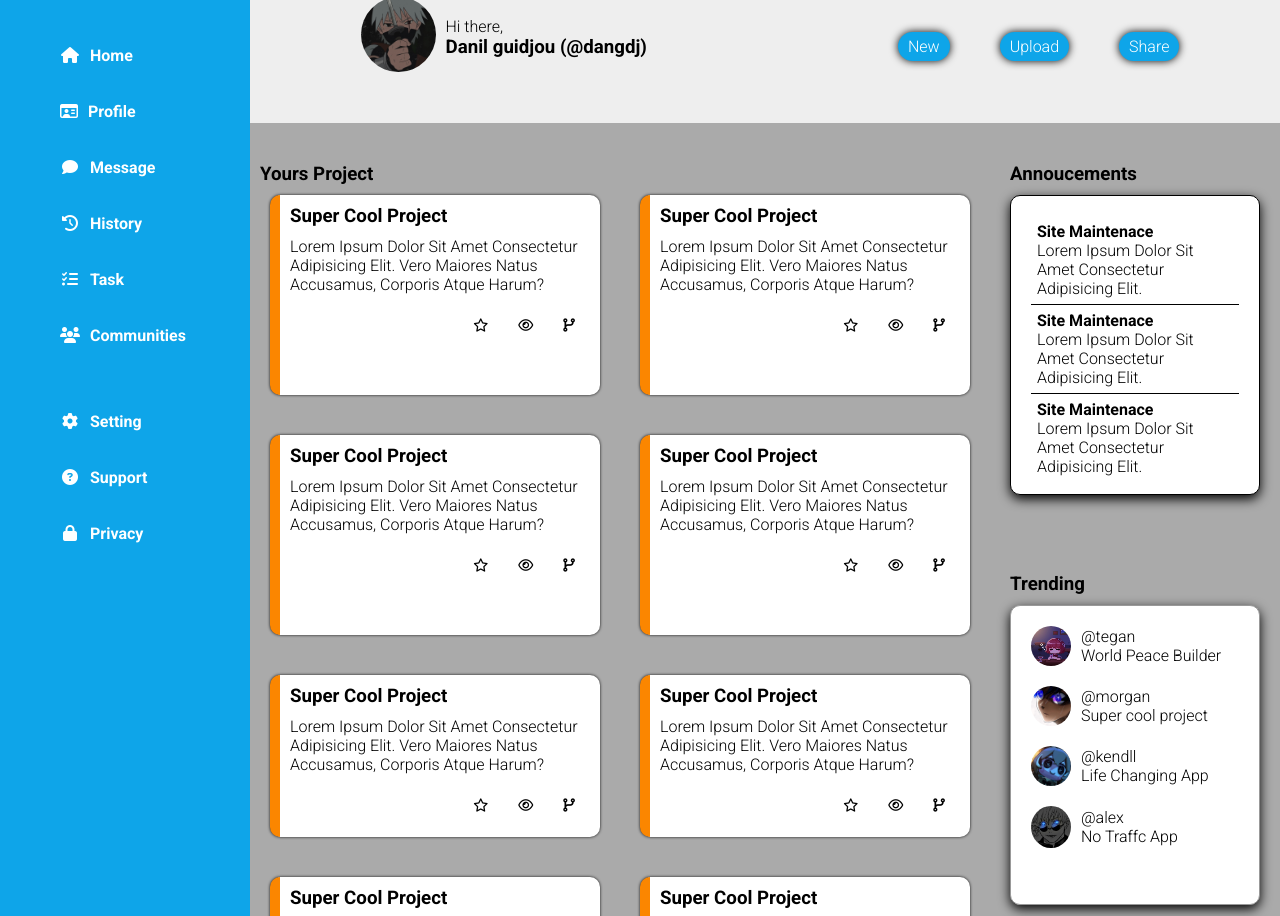
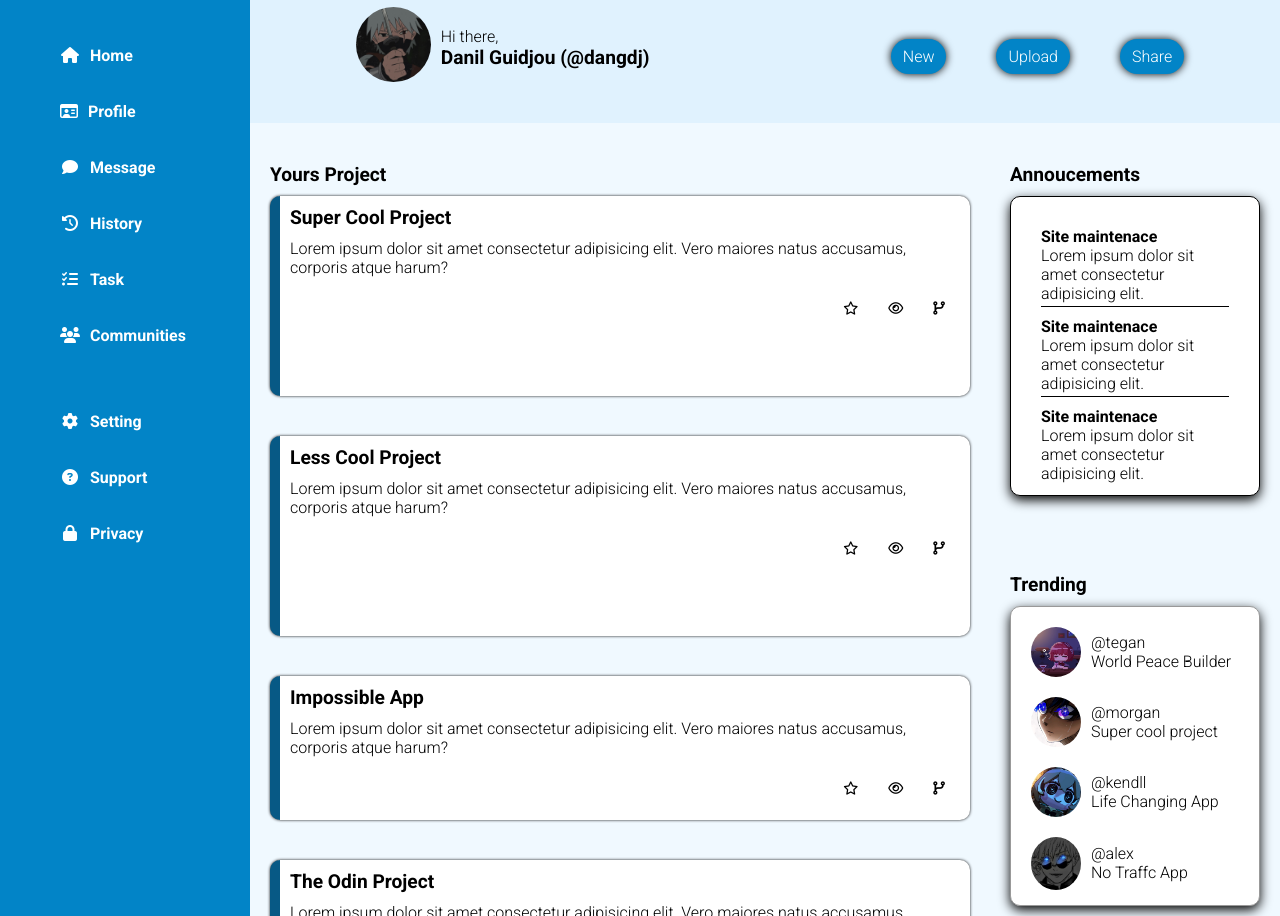
Before and after one commit to D4NIL122IQ/TOP-Admin-Dashboard, a plain HTML site: page index.html in a window 1280 px wide. Shown: the part 77-993 px from the top of the page. Drawn offline with Linux system fonts and the light colour scheme.

Commit message:
LastCommit

```diff
--- a/index.html
+++ b/index.html
@@ -35,7 +35,7 @@
         </div>
         <div class="info">
            <i class="fa-solid fa-bell"></i>
-           <div class="pp"> <img src="./assets/_ 𝘒𝘢𝘬𝘢𝘴𝘩𝘪.jpeg" alt="kakashi-pp" class="min-PP" width="40px"></div>
+           <div class="pp"> <img src="./assets/_ 𝘒𝘢𝘬𝘢𝘴𝘩𝘪.jpeg" alt="kakashi-pp" class="min-PP" width="50px"></div>
            <div class="username"> <H3 class="profil">danil guidjou</H3></div>
         </div>
         </div>
@@ -44,7 +44,7 @@
                 <div class="pp-prin"><img src="./assets/_ 𝘒𝘢𝘬𝘢𝘴𝘩𝘪.jpeg" alt="kakashi-pp" class="max-PP" width="75px"> </div>
                 <div class="information">
                     <div class="hi"><p>Hi there,</p></div>
-                    <h3>Danil guidjou (@dangdj)</h3>
+                    <h3>Danil Guidjou (@dangdj)</h3>
                 </div>
 
             </div>
@@ -70,7 +70,7 @@
                 </div>
             </div>
             <div class="card">
-                <div class="title"><H3>super cool project</H3></div>
+                <div class="title"><H3>less cool project</H3></div>
                 <div class="text"><p>Lorem ipsum dolor sit amet consectetur adipisicing elit. Vero maiores natus accusamus, corporis atque harum? </p></div>
                 <div class="icon">
                     <button><i class="fa-regular fa-star"></i></button>
@@ -79,7 +79,7 @@
                 </div>
             </div>
             <div class="card">
-                <div class="title"><H3>super cool project</H3></div>
+                <div class="title"><H3>impossible app</H3></div>
                 <div class="text"><p>Lorem ipsum dolor sit amet consectetur adipisicing elit. Vero maiores natus accusamus, corporis atque harum? </p></div>
                 <div class="icon">
                     <button><i class="fa-regular fa-star"></i></button>
@@ -88,7 +88,7 @@
                 </div>
             </div>
             <div class="card">
-                <div class="title"><H3>super cool project</H3></div>
+                <div class="title"><H3>the odin project</H3></div>
                 <div class="text"><p>Lorem ipsum dolor sit amet consectetur adipisicing elit. Vero maiores natus accusamus, corporis atque harum? </p></div>
                 <div class="icon">
                     <button><i class="fa-regular fa-star"></i></button>
@@ -97,7 +97,7 @@
                 </div>
             </div>
             <div class="card">
-                <div class="title"><H3>super cool project</H3></div>
+                <div class="title"><H3>mony maker</H3></div>
                 <div class="text"><p>Lorem ipsum dolor sit amet consectetur adipisicing elit. Vero maiores natus accusamus, corporis atque harum? </p></div>
                 <div class="icon">
                     <button><i class="fa-regular fa-star"></i></button>
@@ -106,25 +106,7 @@
                 </div>
             </div>
             <div class="card">
-                <div class="title"><H3>super cool project</H3></div>
-                <div class="text"><p>Lorem ipsum dolor sit amet consectetur adipisicing elit. Vero maiores natus accusamus, corporis atque harum? </p></div>
-                <div class="icon">
-                    <button><i class="fa-regular fa-star"></i></button>
-                    <button><i class="fa-regular fa-eye"></i></button>
-                    <button><i class="fas fa-code-branch"></i></button>
-                </div>
-            </div>
-            <div class="card">
-                <div class="title"><H3>super cool project</H3></div>
-                <div class="text"><p>Lorem ipsum dolor sit amet consectetur adipisicing elit. Vero maiores natus accusamus, corporis atque harum? </p></div>
-                <div class="icon">
-                    <button><i class="fa-regular fa-star"></i></button>
-                    <button><i class="fa-regular fa-eye"></i></button>
-                    <button><i class="fas fa-code-branch"></i></button>
-                </div>
-            </div>
-            <div class="card">
-                <div class="title"><H3>super cool project</H3></div>
+                <div class="title"><H3>ad blocker</H3></div>
                 <div class="text"><p>Lorem ipsum dolor sit amet consectetur adipisicing elit. Vero maiores natus accusamus, corporis atque harum? </p></div>
                 <div class="icon">
                     <button><i class="fa-regular fa-star"></i></button>
@@ -138,15 +120,15 @@
             <h3>annoucements</h3>
             <div class="annoucements">
             <div class="text-anno">
-                <strong>Site maintenace</strong>
+                <H4>Site maintenace</H4>
                 <p>Lorem ipsum dolor sit amet consectetur adipisicing elit.</p>
             </div>
             <div class="text-anno">
-                <strong>Site maintenace</strong>
+                <H4>Site maintenace</H4>
                 <p>Lorem ipsum dolor sit amet consectetur adipisicing elit.</p>
             </div>
             <div class="text-anno " id="last">
-                <strong>Site maintenace</strong>
+                <H4>Site maintenace</H4>
                 <p>Lorem ipsum dolor sit amet consectetur adipisicing elit.</p>
             </div>
         </div>
@@ -156,19 +138,19 @@
             <H3>trending</H3>
             <div class="profil-add">
                 <div class="pers">
-                    <img src="./assets/_.jpeg" alt="pp" class="min-PP" width="40px">
+                    <img src="./assets/_.jpeg" alt="pp" class="min-PP" width="50px">
                     <p>@tegan <br>World Peace Builder</p>
                 </div>
                 <div class="pers">
-                    <img src="./assets/_Isagi Yoichi Icon_.jpeg" alt="pp" class="min-PP" width="40px">
+                    <img src="./assets/_Isagi Yoichi Icon_.jpeg" alt="pp" class="min-PP" width="50px">
                     <p>@morgan <br>Super cool project</p>
                 </div>
                 <div class="pers">
-                    <img src="./assets/Nanashi Mumei 🦉.jpeg" alt="pp" class="min-PP" width="40px">
+                    <img src="./assets/Nanashi Mumei 🦉.jpeg" alt="pp" class="min-PP" width="50px">
                     <p>@kendll <br>Life Changing App</p>
                 </div>
                 <div class="pers">
-                    <img src="./assets/gojo.jpeg" alt="pp" class="min-PP" width="40px">
+                    <img src="./assets/gojo.jpeg" alt="pp" class="min-PP" width="50px">
                     <p>@alex <br>No Traffc App</p>
                 </div>
             </div>
--- a/style.css
+++ b/style.css
@@ -10,7 +10,7 @@
     width: 100vw;
     display:grid;
     grid-template-columns: 250px repeat(3,1fr);
-    grid-template-rows: repeat(1,200px) repeat(4,200px);
+    grid-template-rows: repeat(1,200px) repeat(4,minmax(200px,1fr));
     font-family: "Roboto", sans-serif;
     font-weight: 300;
     font-style: normal;
@@ -18,7 +18,7 @@
 }
 
 .side-bar{
-    background-color: #0ea5e9;
+    background-color: #0284c7;
     color: white;
     grid-row-start: 1;
     grid-row-end: 6;
@@ -27,6 +27,7 @@
 h2{
     margin-top: 20px;
     text-align: center;
+    margin-left: 10px;
 }
 
 .util{
@@ -55,7 +56,7 @@ i{
 }
 
 .top-bar{
-    background-color: #eee;
+    background-color: #e0f2fe;
     grid-row-start: 1;
     grid-column-start: 2;
     grid-column-end: 5;
@@ -77,7 +78,7 @@ i{
 
 input{
     border-radius: 30px;
-    background-color: #DDD;
+    background-color: #FFF;
     width: 50vw;
     padding: 5px 10px;
 }
@@ -87,9 +88,7 @@ input{
     align-items: stretch;
     justify-content: space-around;
 }
-.information{
-    text-transform: none;
-}
+
 .hi{
     margin-top: 30px;
 }
@@ -99,9 +98,9 @@ input{
     align-items: center;
 }
 .btn-profile{
-    background-color: #0ea5e9;
+    background-color: #0284c7;
     border-radius: 20px;
-    padding: 5px 10px;
+    padding: 8px 12px;
     box-shadow: 0px 0px 8px 0px black
 }
 .btn-profile:hover{
@@ -111,7 +110,7 @@ input{
 
 .main{
     width: 100%;
-    background-color: #AAA;
+    background-color: #f0f9ff;
     grid-column-start: 2;
     grid-column-end: 5;
     grid-row-start: 2;
@@ -121,20 +120,23 @@ input{
     display: grid;
     grid-template-columns: repeat(1,minmax(400,1fr)) 100px;
     grid-template-rows: repeat(2,400px);
-    /* grid-template: auto 1fr / 2fr minmax(300px, 1fr); */
+
 }
 .project , .anno {
     margin-top: 30px;
+
+}
+.project{
+    margin-left: 10px;
 }
 .card-container{
     grid-column-start: 1;
     grid-column-end: 1;
     grid-row-start: 1;
     display: grid;
-    grid-template-columns: repeat(auto-fit , minmax(250px,1fr));
+    grid-template-columns: repeat(auto-fit , minmax(350px,1fr));
     grid-template-rows: repeat(2,200px);
     gap: 40px;
-    margin-left: 10px;
     margin-top: 10px;
 }
 
@@ -142,7 +144,7 @@ input{
     background-color: #fff;
     border-radius: 10px;
     box-shadow: 0px 0px 3px 0px #0c0c0c;
-    border-left: #fb8600 solid 10px;
+    border-left: #075985 solid 10px;
 }
 
 .text , .title{
@@ -165,7 +167,7 @@ button:hover{
 .annoucements{
     grid-column-start: 2;
     grid-row-start: 1;
-    background-color: white;
+    background-color: #FFF;
     margin-top: 10px;
     border: 1px solid black;
     border-radius: 10px;
@@ -177,15 +179,15 @@ button:hover{
 }
 
 .text-anno{
-    padding: 6px;
+    margin: 10px;
+    padding-bottom: 3px;
+    border-bottom: 1px solid black;
+    text-transform: none;
 }
+
 #last{
     border-bottom: none;
 }
-.text-anno{
-    border-bottom: 1px solid black;
-}
-
 
 .trending{
     grid-column-start: 2;
@@ -209,7 +211,17 @@ button:hover{
     display: flex;
     align-items: center;
     text-transform: none;
+
 }
 .profil-add:hover , .annoucements:hover,.card:hover{
     box-shadow: 0px 4px 20px black;
 }
+
+.text,.information
+{
+    text-transform: none;
+}
+
+H3{
+    font-size: 1.2rem;
+}
```
